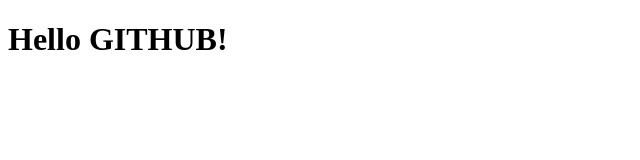
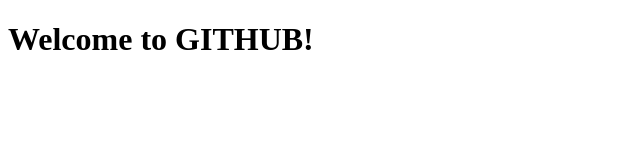
Before and after one commit to adelinsofrag/shiny-train, a plain HTML site: page index.html in a window 1280 px wide. Shown: the whole page, without its empty margins (0-640 px from the left). Drawn offline with Linux system fonts and the light colour scheme.

Commit message:
Replaced hello with welcome message.

```diff
--- a/index.html
+++ b/index.html
@@ -4,9 +4,9 @@
     <meta charset="UTF-8">
     <meta http-equiv="X-UA-Compatible" content="IE=edge">
     <meta name="viewport" content="width=device-width, initial-scale=1.0">
-    <title>Hello GITHUB!</title>
+    <title>Welcome to GITHUB!</title>
 </head>
 <body>
-    <h1>Hello GITHUB!</h1>
+    <h1>Welcome to GITHUB!</h1>
 </body>
 </html>
```
